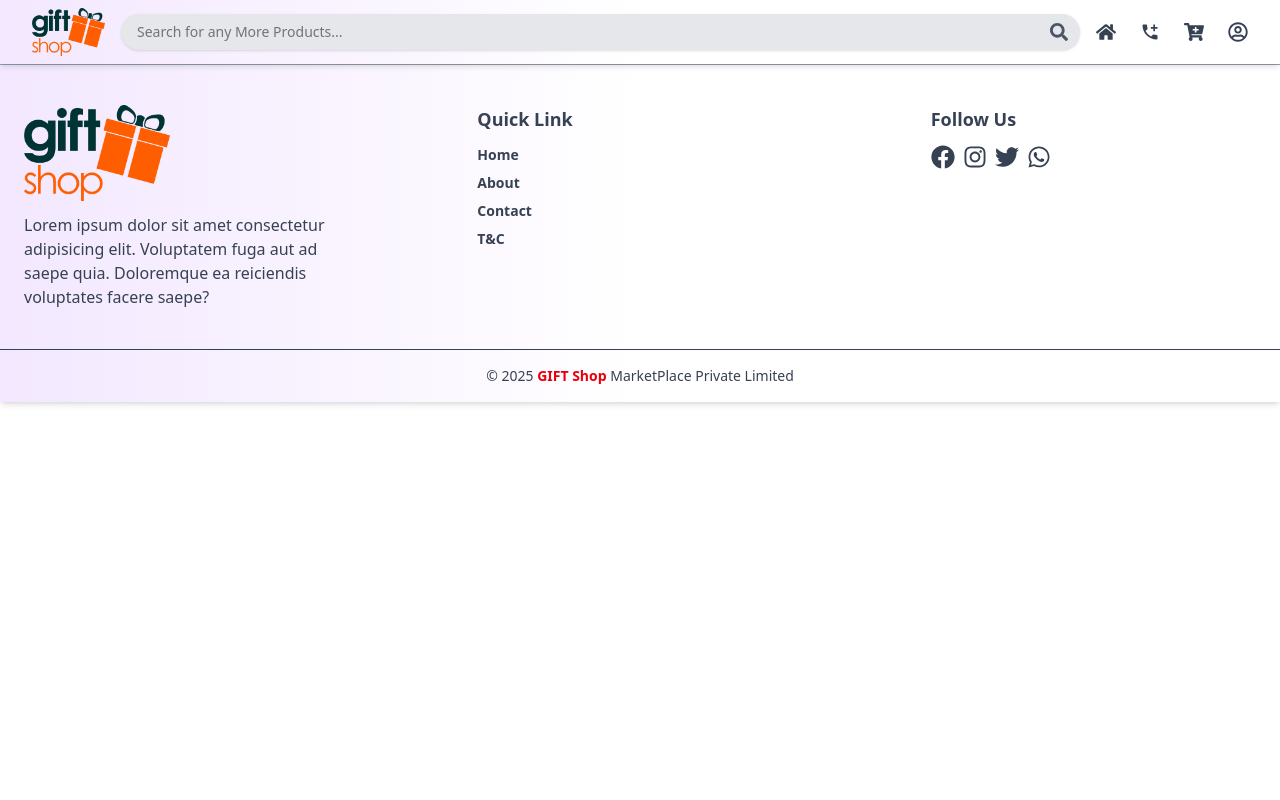
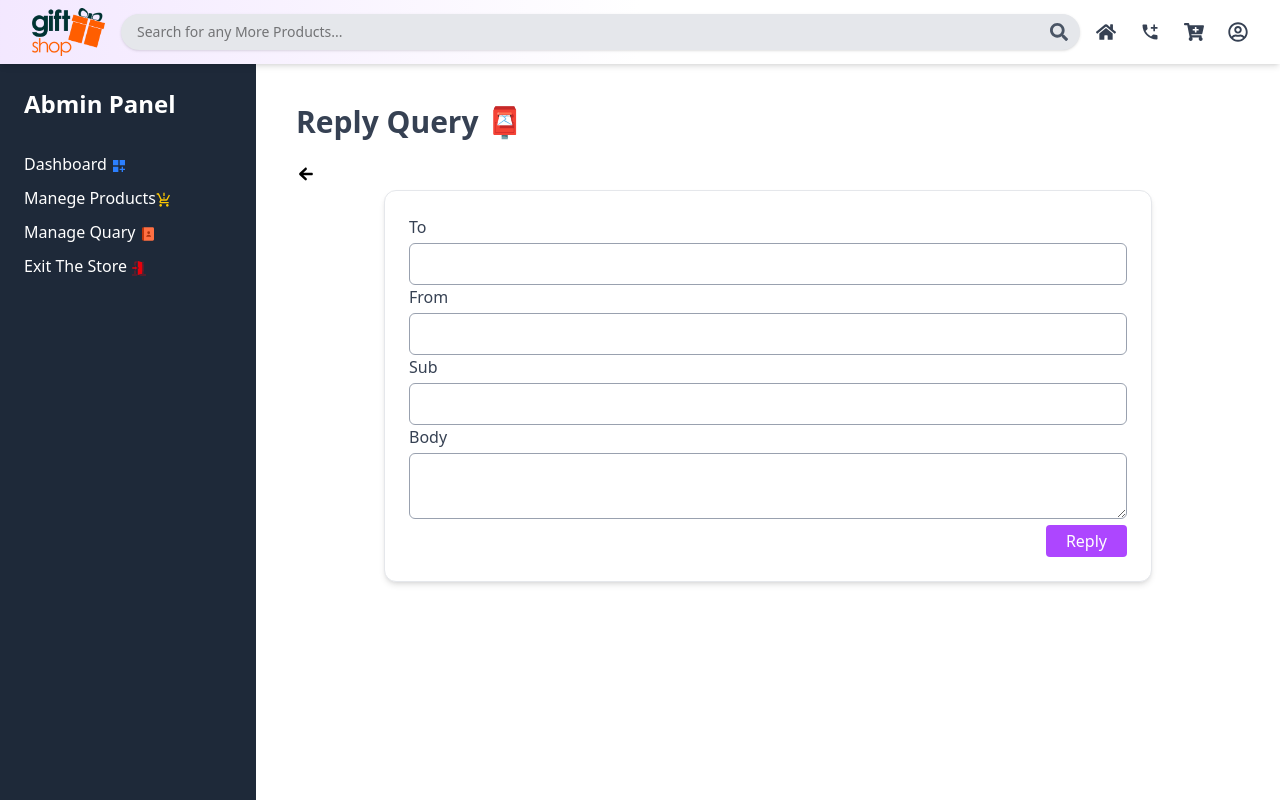
Before and after one commit to Arjun8400/shopping_Project, a React (Vite) app in the folder Fronten_Eccomer/: page /admin/queryreply in a window 1280 px wide. Shown: the top 800 px of the page. Built offline with nearby package versions, Linux system fonts and the light colour scheme.

Commit message:
frontend query reply page done

```diff
--- a/Fronten_Eccomer/src/App.jsx
+++ b/Fronten_Eccomer/src/App.jsx
@@ -13,6 +13,7 @@ import AddProducts from './admin/AddProducts'
 import EditProducts from './admin/EditProducts'
 import AdminQuary from './admin/AdminQuary'
 import About from './pages/About'
+import QueryReply from './admin/QueryReply'
 
 const App = () => {
   return (
@@ -33,6 +34,7 @@ const App = () => {
           <Route path='/admin/addproduct' element={<AddProducts/>}/>
           <Route path='/admin/edit-product' element={<EditProducts/>}/>
           <Route path='/admin/adminquary' element={<AdminQuary/>}/>
+          <Route path='/admin/queryreply' element={<QueryReply/>}/>
 
         </Routes>
         <Footer/>
--- a/Fronten_Eccomer/src/admin/AdminQuary.jsx
+++ b/Fronten_Eccomer/src/admin/AdminQuary.jsx
@@ -1,5 +1,6 @@
 import React from 'react'
 import Slidebar from './Slidebar'
+import { Link } from 'react-router-dom'
 
 const AdminQuary = () => {
     return (
@@ -28,7 +29,11 @@ const AdminQuary = () => {
                                 <th className='px-6 py-3'>Youji099@gmail.com</th>
                                 <th className='px-6 py-3'>Unread</th>
                                 <th className='px-6'>
+
+                                    <Link to={'/admin/queryreply'}>
                                     <button className='text-xs bg-green-500 hover:bg-green-800 px-3 py-2 rounded text-white'>Reply</button>
+
+                                    </Link>
                                 </th>
                                 <th className='px-6'>
                                     <button className='text-xs bg-red-500 hover:bg-red-800 px-3 py-2 rounded text-white'>Delete</button>
--- /dev/null
+++ b/Fronten_Eccomer/src/admin/QueryReply.jsx
@@ -0,0 +1,52 @@
+import React from 'react'
+import Slidebar from './Slidebar'
+import { useNavigate } from 'react-router-dom'
+import { IoMdArrowRoundBack } from "react-icons/io";
+
+const QueryReply = () => {
+
+    const navigate =  useNavigate()
+
+  return (
+    <div className='flex mt-16'>
+        <Slidebar/>
+            <div className='flex-1 p-10  min-h-screen'>
+                <h1 className='text-3xl font-bold mb-6 text-gray-700'>Reply Query 📮</h1>
+                {/* Back Button */}
+                <button onClick={()=>{navigate('/admin/adminquary')}} className='text-xl hover:text-green-600 cursor-pointer'><IoMdArrowRoundBack /></button>
+
+                <div className='bg-white shadow-md rounded-xl p-6 max-w-3xl mx-auto space-y-6 border border-gray-200'>
+                    <form action="">
+                        <label className='block text-gray-700 font-medium mb-1' htmlFor="">To</label>
+                        <input type="text" name="" id=""
+                        className='w-full px-4 py-2 border border-gray-400 rounded-md focus:outline-none focus:ring-2 focus:ring-purple-600'
+                        />
+                        <label className='block text-gray-700 font-medium mb-1' htmlFor="">From</label>
+                        <input type="text" name="" id=""
+                        className='w-full px-4 py-2 border border-gray-400 rounded-md focus:outline-none focus:ring-2 focus:ring-purple-600'
+                        />
+                        <label className='block text-gray-700 font-medium mb-1' htmlFor="">Sub</label>
+                        <input type="text" name="" id=""
+                        className='w-full px-4 py-2 border border-gray-400 rounded-md focus:outline-none focus:ring-2 focus:ring-purple-600'
+                        />
+                        <label className='block text-gray-700 font-medium mb-1' htmlFor="">Body</label>
+                        <textarea name="" id=""
+                        className='w-full px-4 py-2 border border-gray-400 rounded-md focus:outline-none focus:ring-2 focus:ring-purple-600'
+                        ></textarea>
+
+                        <div className='text-right'>
+                            <button
+                        className='bg-purple-500 text-white px-5 py-1 rounded hover:bg-purple-700'
+                        >Reply</button>
+                        </div>
+
+
+                    </form>
+                </div>
+
+            </div>
+    </div>
+  )
+}
+
+export default QueryReply
```
